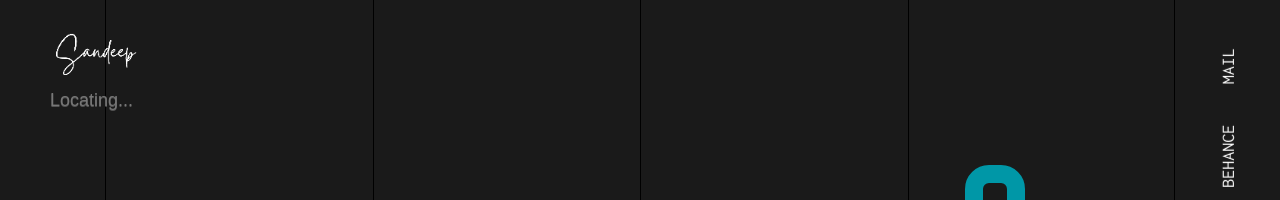
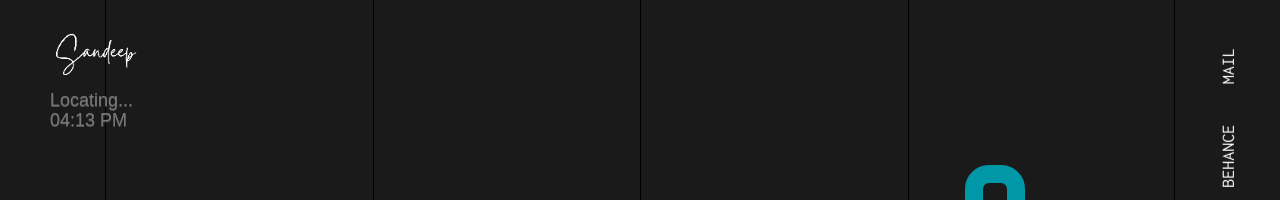
Before and after one commit to ysandeepkumarreddy/Portfolio_yskr, a plain HTML site: page index.html in a window 1280 px wide. Shown: the top 200 px of the page. Drawn offline with nearby package versions, Linux system fonts and the light colour scheme; files whose address does not match are found by name; a web font is replaced by a local one.

Commit message:
commit date and time added to top of corner

```diff
--- a/index.html
+++ b/index.html
@@ -204,6 +204,7 @@
                               <h1 id="temperature"></h1>
                               <h1 id="description"></h1>
                               <h1 id="location"></h1>
+                              <h1 id="datetime"></h1>
                          </a>
                     </div>
                </nav>
--- a/js/app.js
+++ b/js/app.js
@@ -41,3 +41,9 @@ function getWeather() {
 }
 
 getWeather();
+
+var dt = new Date();
+document.getElementById("datetime").innerHTML = dt.toLocaleTimeString([], {
+  hour: "2-digit",
+  minute: "2-digit",
+});
```
